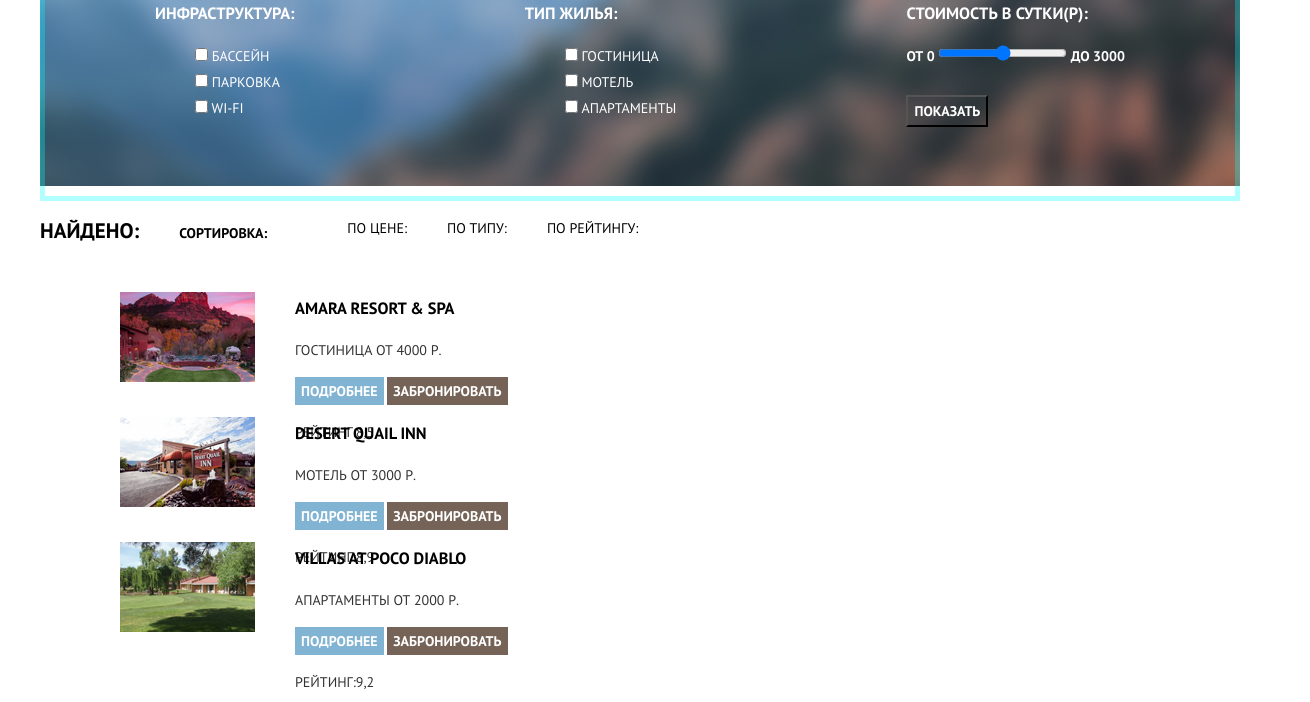
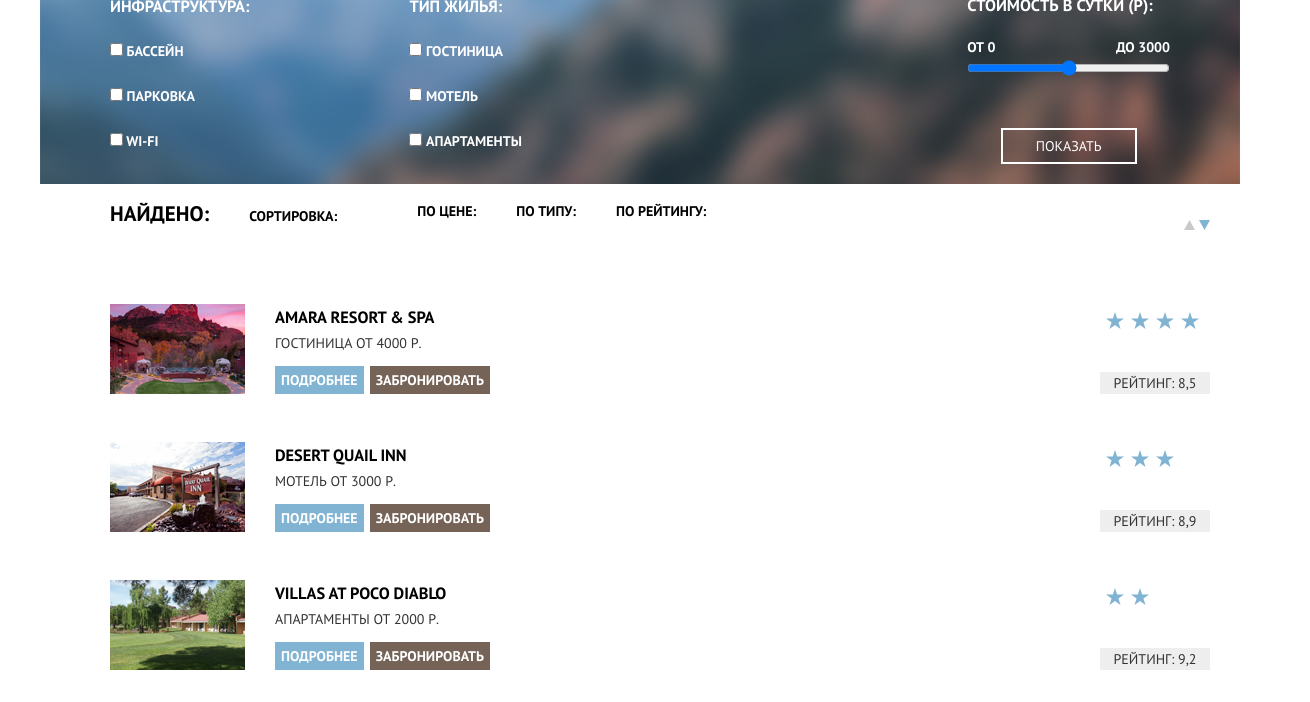
Before and after one commit to HoodZomb/1125167-sedona-28, a plain HTML site: page inner.html in a window 1280 px wide. Shown: the part 86-788 px from the top of the page, 1310 px wide, since content can reach past the window. Drawn offline with Linux system fonts and the light colour scheme.

Commit message:
Дополняю разметку

```diff
--- a/css/style.css
+++ b/css/style.css
@@ -21,9 +21,6 @@
   color: var(--basic-black);
   text-transform: uppercase;
   background-color: var(--basic-white);
-  background-image: url("../img/background-photo.jpg");
-  background-position: center 55px;
-  background-repeat: no-repeat
 }
 
 .page-body-inner {
@@ -37,9 +34,6 @@
   color: var(--basic-black);
   text-transform: uppercase;
   background-color: var(--basic-white);
-  background-image: url("../img/backgroundblur.jpg");
-  background-position: center 55px;
-  background-repeat: no-repeat
 }
 
 a {
@@ -62,7 +56,7 @@ img {
 }
 /*Main Header*/
 .main-header {
-
+margin:0
 }
 
 h2 {
@@ -79,7 +73,11 @@ p {
 /*Site Navigation*/
 .main-navigation {
   display:flex;
+  margin:0;
   justify-content:center
+}
+.container {
+  margin:0
 }
 
 .header-logo {
@@ -99,23 +97,24 @@ p {
   display:flex;
   flex-direction:row;
   justify-content:space-around;
+  align-items:center;
   width:1200px;
   margin:0px;
+  vertical-align:middle;
   padding:0px;
-  min-height:55px;
+  margin-top:-80px;
+  height:55px;
   list-style: none;
-
 }
 
-.main-navigation-wrapper {
-  width:100%;
-  margin-bottom: 0px;
-}
 .site-navigation a:hover {
 color: var(--basic-cyan)
 }
 /*logo*/
-
+.to-main-page {
+  display: block;
+  text-align: center
+}
 
 /*Container*/
 
@@ -129,8 +128,19 @@ color: var(--basic-cyan)
   width:456.65px ;
   height:350.88px;
   margin:0 auto;
+  margin-top:78px;
   padding:0;
 }
+
+.background-placeholder {
+  display:flex;
+  height:509px;
+  background-image: url("../img/background-photo.jpg");
+  background-position: center ;
+  background-repeat: no-repeat;
+  margin-top:-428.88px;
+}
+
 /*Main*/
 .intro-text {
   display: flex;
@@ -139,6 +149,7 @@ color: var(--basic-cyan)
   align-items: center;
   width: auto;
   height:215px;
+  background-color: var(--basic-white)
 }
 .reasons {
   width:100%;
@@ -175,7 +186,6 @@ color: var(--basic-cyan)
   font-weight: 400;
   color: var(--basic-white)
 }
-
 
 .features-list {
   display:flex;
@@ -273,50 +283,97 @@ background-color: var(--gray)
   height:217px;
   justify-content: center;
   align-items: space-between;
-  outline: 5px solid rgba(0, 255, 255 , 0.3);
-  outline-offset: -5px
+  background-image: url("../img/backgroundblur.jpg");
+  background-position: ;
+  background-repeat: no-repeat
 }
 
 .search-parameters {
   display:flex;
   width:1200px;
   height:217px;
-  justify-content: space-around;
-  align-items: space-between;
+  margin-bottom:60px;
+  justify-content:;
   color: var(--basic-white)
 }
 
-.infrastructure {
+
+.inner-infrastructure {
   display:flex;
-  width:1200px;
-  height:auto;
-  justify-content: center;
+  flex-direction:column;
+  margin:0;
+  padding-left:0px;
+  margin-left:70px;
+  justify-content:space-around;
+  padding-bottom:20px;
+  list-style:none;
 }
 
+.inner-infrastructure h3 {
+  margin-bottom:0
+}
 .inner {
   height:auto;
   flex-direction:column;
   align-items: space-around;
-  color: var(--basic-white)
+  color: var(--basic-white);
+}
+
+.inner-hotel-type {
+  display:flex;
+  flex-direction:column;
+  margin:0;
+  margin-left:120px;
+  justify-content:space-around;
+  padding-bottom:20px;
+  list-style:none;
+}
+
+.inner-hotel-type h3 {
+  margin-bottom:0
+}
+
+.cost-per-day {
+  display:flex;
+  flex-direction:column;
+  white-space:pre;
+  margin-left:auto;
+  margin-right:70px;
+}
+.cost-per-day h3 {
+  margin-top:25px;
+}
+
+.show {
+  width:136px;
+  height:36px;
+  align-self:center;
 }
 
 .sort {
   display: flex;
+  margin-left:70px
 }
-.sort .inner {
+.sort-inner {
   display:flex;
   flex-direction:row;
   width:100%;
   justify-content: flex-start;
-  color: var(--basic-black)
+  color: var(--basic-black);
+  list-style:none
 }
 
-.sort .inner li {
+.sort-inner li {
   margin-right: 40px;
 }
 
 .sort h2, .sort h4 {
   margin-right: 40px;
+}
+
+.sort-triangles {
+  margin-left:auto;
+  margin-right:30px
 }
 
 .pick-result {
@@ -328,8 +385,9 @@ background-color: var(--gray)
   flex-direction: column;
   align-content: space-around;
   width:1200px;
-  height:540px;
-  list-style: none
+  height:auto;
+  list-style: none;
+  padding:0;
 }
 
 .amara {
@@ -357,8 +415,75 @@ background-color: var(--gray)
   height: 125px;
   flex-wrap: wrap
 }
+
+.found-item {
+  display:flex;
+  padding: 24px 0;
+  margin-left: 70px;
+  width:100%;
+  flex-direction:row;
+}
+
+.found-item h3 {
+  margin:0
+}
+
+.found-item p {
+  margin:0
+}
+
+.found-item img {
+  display:block
+}
+
+
+.stars {
+  padding:0;
+  display:flex;
+  flex-direction:row;
+  margin:0;
+  list-style:none;
+  margin:0 0 auto
+}
+
+.stars li {
+  width:25px;
+  height:25px;
+  background: url("../img/star.svg") no-repeat 100% 100%;
+  list-style:none
+}
+
+.rating {
+  background-color: var(  --gray);
+  text-align:center;
+  padding:5px;
+  width:100px;
+  height:12px;
+  line-height: 12px;
+}
+
 .text {
-  height: 125px
+display:flex;
+flex-direction:column;
+margin-left:30px
+}
+
+.path {
+margin-left:auto;
+margin-right:100px;
+display:flex;
+flex-direction:column;
+text-align:right
+}
+
+.buttons {
+  display:flex;
+  margin-top:auto;
+  flex-direction:row;
+}
+
+.buttons button:first-child {
+  margin-right: 6px;
 }
 
 /* Button*/
@@ -386,10 +511,12 @@ background-color: var(--gray)
 
 .show {
   font: inherit;
+  font-weight:400;
   text-align: center;
   color: var(--basic-white);
   text-transform: uppercase;
   background-color: transparent;
+  border: 2px solid white
 }
 /* Footer*/
 
@@ -397,6 +524,8 @@ background-color: var(--gray)
   display:flex;
   width:1200px;
   height:120px;
+  margin-left:auto;
+  margin-right:auto;
   justify-content: space-around;
 }
 .social-media {
--- a/inner.html
+++ b/inner.html
@@ -10,16 +10,16 @@
 <body class="page-body-inner">
  <header class="main-header">
   <nav class="main-navigation">
-  <div class="main-navigation-wrapper">
    <div class="container">
+      <a class="to-main-page" href="index.html">
+      <img src="img/logo.svg" width="138" height="70" alt = "Седона логотип">
+    </a>
   <ul class="site-navigation">
   <li><a href="blank.html">Информация</a></li>
   <li><a href="blank.html">Фото и видео</a></li>
-  <li class="header-logo"><img src="img/logo.svg" width="138" height="70" alt = "Седона логотип"></li>
   <li><a href="index.html">Карта штата</a></li>
   <li><a href="inner.html">Гостиницы</a></li>
   </ul>
-</div>
   </nav>
 </header>
 
@@ -29,9 +29,8 @@
 
 <form action="https://visitsedona.ru/booking" method="get">
   <div class="search-parameters">
-  <div class="infrasctructure">
-<h3>Инфраструктура:</h3>
-<ul class="inner">
+<ul class="inner-infrastructure">
+  <li><h3>Инфраструктура:</h3></li>
   <li><input type="checkbox" id="pool" name="pool">
     <label for="pool">Бассейн</label></li>
   <li><input type="checkbox" id="parking" name="parking">
@@ -39,11 +38,10 @@
   <li><input type="checkbox" id="wifi" name="wifi">
     <label for="wifi">Wi-Fi</label></li>
 </ul>
-</div>
 
-<div class="hotel-type">
-<h3>Тип жилья:</h3>
-<ul class="inner">
+
+<ul class="inner-hotel-type">
+  <li><h3>Тип жилья:</h3></li>
   <li><input type="checkbox" id="hotel" name="hotel">
     <label for="hotel">Гостиница</label></li>
   <li><input type="checkbox" id="motel" name="motel">
@@ -51,12 +49,12 @@
   <li><input type="checkbox" id="appartament" name="appartament">
     <label for="appartament">Апартаменты</label></li>
 </ul>
-</div>
 
 
 <div class="cost-per-day">
-<h3>Стоимость в сутки(Р):</h3>
-от 0 <input type="range" step="100" min="0" max="3000"> до 3000<br>
+<h3>Стоимость в сутки (Р):</h3>
+<span>от 0                                  до 3000</span>
+<input type="range" step="100" min="0" max="3000">
 <br>
 <button class="show" type="button">Показать</button>
 </div>
@@ -67,50 +65,76 @@
 <section class="sort">
 <h2>Найдено:</h2>
 <h4>Сортировка:</h4>
-<ul class="inner">
+<ul class="sort-inner">
   <li>По цене:</li>
   <li>По типу:</li>
   <li>По рейтингу:</li>
+  <figure class="sort-triangles">
+  <img src="img/triangle-up.svg" width="11" height="10" alt = "От большего к меньшему">
+  <img src="img/triangle-down.svg" width="11" height="10" alt = "От меньшего к большему">
+</figure>
 </ul>
+
 </section>
   <!--Результаты поиска-->
 <ul class="found">
-  <li class="amara">
-    <figure>
+  <li class="found-item">
         <img src="img/amara.jpg" width="135" height="73.94" alt="Амара">
-      </figure>
       <div class="text">
     <h3>Amara resort & spa</h3>
     <p>Гостиница от 4000 р.</p>
+    <div class="buttons">
       <button class="detail" type="button">Подробнее</button>
       <button class="book" type="button">Забронировать</button>
-      <p>Рейтинг:8,5</p>
+    </div>
+    </div>
+      <div class="path">
+        <ul class="stars">
+          <li aria-label="star"></li>
+          <li aria-label="star"></li>
+          <li aria-label="star"></li>
+          <li aria-label="star"></li>
+        </ul>
+      <p class="rating">Рейтинг: 8,5</p>
     </div>
       <!--Обозначение количества звезд-->
     </li>
-    <li class="desert">
-      <figure>
+    <li class="found-item">
           <img src="img/moteldesert.jpg" width="135" height="73.94" alt="Дезерт">
-        </figure>
         <div class="text">
       <h3>Desert quail inn</h3>
       <p>мотель от 3000 р.</p>
+      <div class="buttons">
         <button class="detail" type="button">Подробнее</button>
         <button class="book" type="button">Забронировать</button>
-        <p>Рейтинг:8,9</p>
+      </div>
+    </div>
+        <div class="path">
+          <ul class="stars">
+            <li aria-label="star"></li>
+            <li aria-label="star"></li>
+            <li aria-label="star"></li>
+          </ul>
+        <p class="rating">Рейтинг: 8,9</p>
       </div>
         <!--Обозначение количества звезд-->
       </li>
-      <li class="diablo">
-        <figure>
+      <li class="found-item">
             <img src="img/diablo.jpg" width="135" height="73.94" alt="Апартаменты">
-          </figure>
           <div class="text">
         <h3>Villas at poco diablo</h3>
         <p>апартаменты от 2000 р.</p>
+        <div class="buttons">
           <button class="detail" type="button">Подробнее</button>
           <button class="book" type="button">Забронировать</button>
-          <p>Рейтинг:9,2</p>
+        </div>
+        </div>
+          <div class="path">
+            <ul class="stars">
+              <li aria-label="star"></li>
+              <li aria-label="star"></li>
+            </ul>
+          <p class="rating">Рейтинг: 9,2</p>
         </div>
           <!--Обозначение количества звезд-->
           </li>
```
Also changed, not shown: index.html (+4 -3 lines), img/triangle-down.svg (added), img/triangle-up.svg (added). Lines whose indentation alone changed are shown as unchanged.
